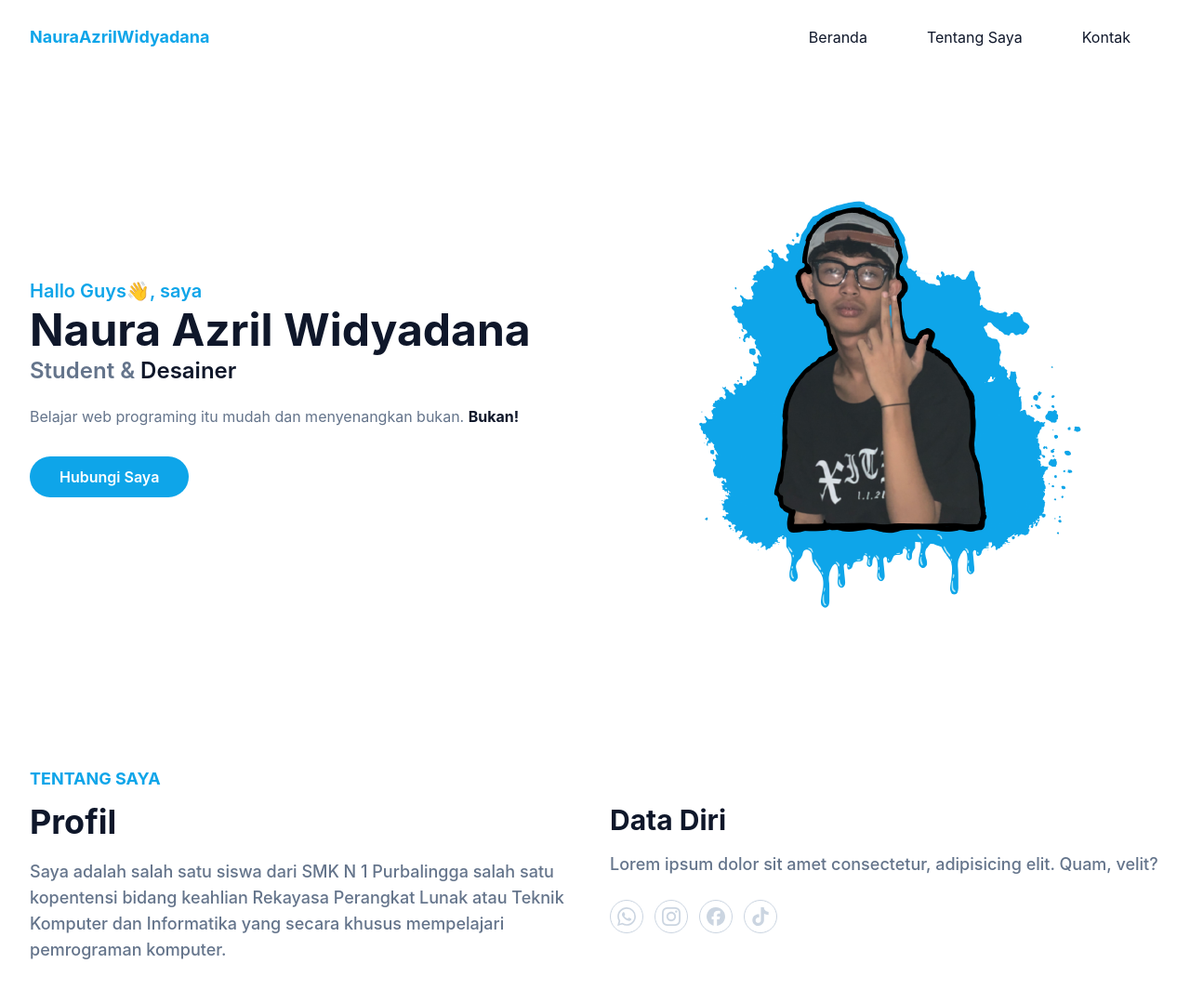
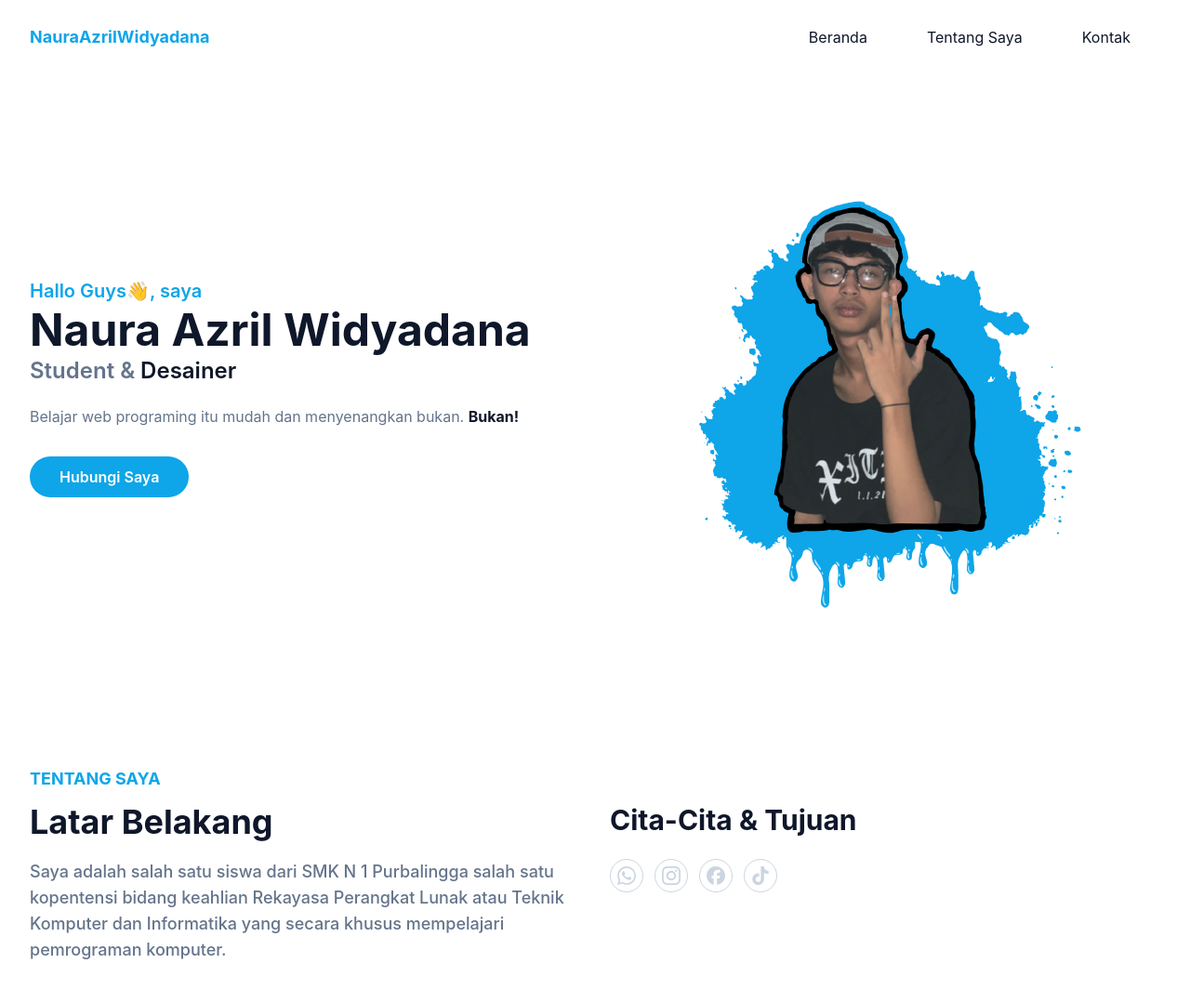
Before and after one commit to Ohazing/Landing-Page, a website: page index.html in a window 1280 px wide. Shown: the top 1079 px of the page at 93% size. Drawn offline with Linux system fonts and the light colour scheme.

Commit message:
Update index.html

```diff
--- a/index.html
+++ b/index.html
@@ -78,14 +78,14 @@
             <div class="flex flex-wrap">
                 <div class="w-full px-4 mb-10 lg:w-1/2">
                     <h4 class="font-bold uppercase text-primary text-lg mb-3">Tentang Saya</h4>
-                    <h2 class="font-bold text-dark text-3xl mb-5 max-w-md lg:text-4xl">Profil</h2>
+                    <h2 class="font-bold text-dark text-3xl mb-5 max-w-md lg:text-4xl">Latar Belakang</h2>
                     <p class="font-medium text-base text-slate-500 lg:text-lg">Saya adalah salah satu siswa dari SMK N 1
                         Purbalingga salah satu kopentensi bidang keahlian Rekayasa Perangkat Lunak atau Teknik Komputer
                         dan Informatika yang secara khusus mempelajari pemrograman komputer.</p>
                 </div>
                 <div class="w-full px-4 lg:w-1/2">
-                    <h3 class="font-bold text-dark text-2xl mb-4 max-w-md lg:text-3xl lg:pt-10">Data Diri</h3>
-                    <p class="font-medium text-base text-slate-500 mb-6 lg:text-lg">Lorem ipsum dolor sit amet consectetur, adipisicing elit. Quam, velit?</p>
+                    <h3 class="font-bold text-dark text-2xl mb-4 max-w-md lg:text-3xl lg:pt-10">Cita-Cita & Tujuan</h3>
+                    <p class="font-medium text-base text-slate-500 mb-6 lg:text-lg"Saya bercita-cita untuk menjadi seorang programmer yang sukses dan berkontribusi dalam mengembangkan teknologi yang inovatif. Saya juga ingin bekerja untuk perusahaan teknologi terkemuka atau bahkan menjadi pengusaha teknologi. Saya juga berharap dapat memberikan pelatihan dan pendidikan pemrograman kepada masyarakat yang kurang beruntung untuk membantu mereka memahami potensi dunia teknologi.</p>
                     <div class="flex items-center">
                         <a href="https://wa.me/083155657044" target="_blank"
                             class="w-9 h-9 mr-3 rounded-full flex justify-center items-center border border-slate-300 hover:border-primary hover:bg-primary hover:text-white text-slate-300">
```
